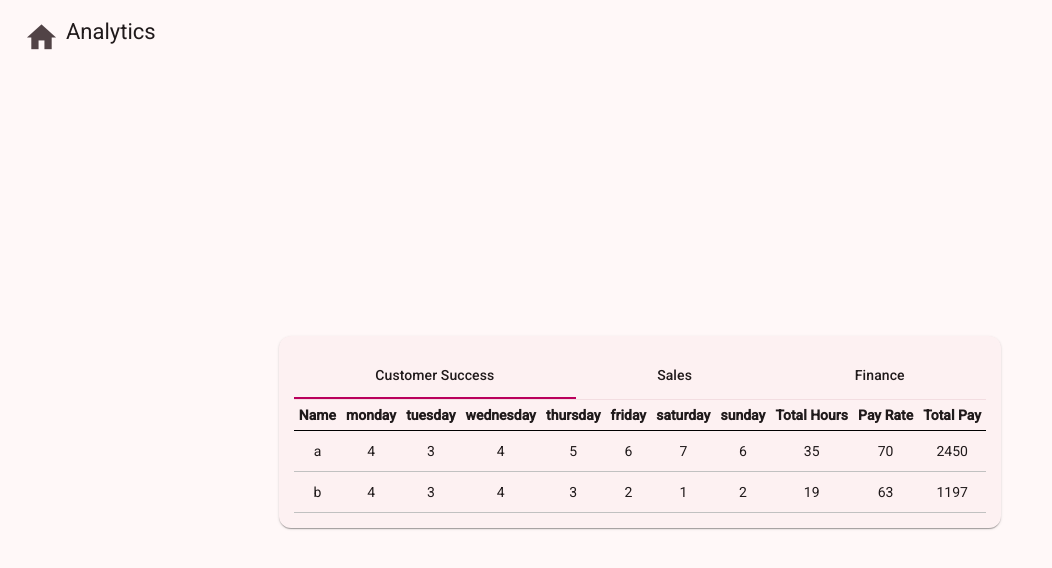
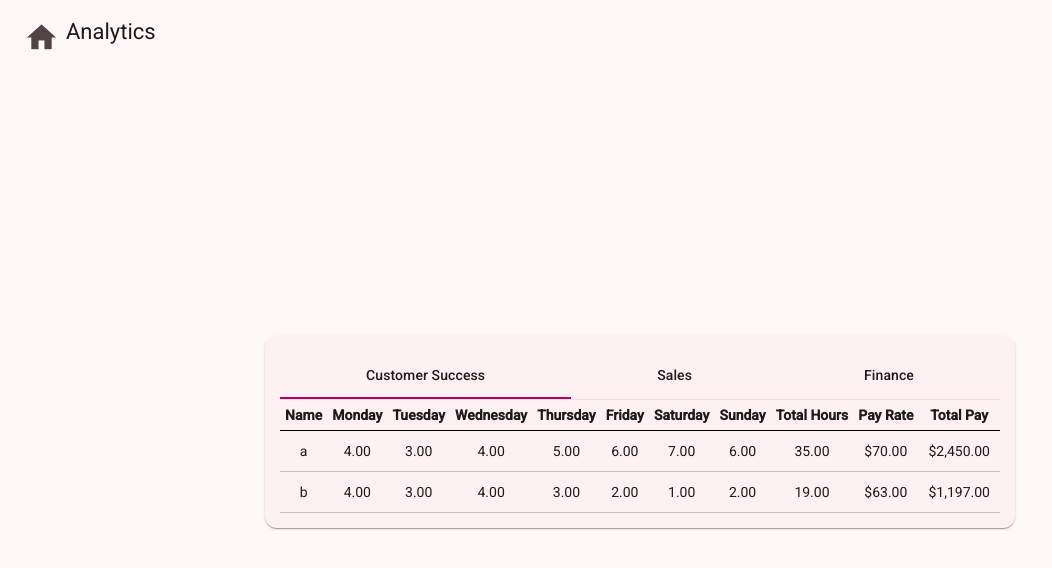
Before and after one commit to LiTTleCoMi/timesheet-2, an Angular app: page /analytics in a window 1280 px wide. Shown: the top 568 px of the page, without its empty margins (0-1052 px from the left). Built offline with nearby package versions, Linux system fonts and the light colour scheme.

Commit message:
added some decimal and currency pipes to the analytics table

```diff
--- a/src/app/components/analytics-table/analytics-table.html
+++ b/src/app/components/analytics-table/analytics-table.html
@@ -3,7 +3,7 @@
     <thead>
       <th>Name</th>
       @for (day of weekdays; track day) {
-      <th>{{ day }}</th>
+      <th>{{ day | titlecase }}</th>
       }
       <th>Total Hours</th>
       <th>Pay Rate</th>
@@ -14,11 +14,11 @@
       <tr>
         <td>{{ employee.name }}</td>
         @for (day of weekdays; track day) {
-        <td>{{ employee[day] }}</td>
+        <td>{{ employee[day] | number : '1.2-2' }}</td>
         }
-        <td class="total-cell">{{ getTotalHours(employee) }}</td>
-        <td>{{ employee.payRate }}</td>
-				<td>{{ employee.payRate * getTotalHours(employee) }}</td>
+        <td class="total-cell">{{ getTotalHours(employee) | number : '1.2-2' }}</td>
+        <td>{{ employee.payRate | currency }}</td>
+        <td>{{ employee.payRate * getTotalHours(employee) | currency }}</td>
       </tr>
       }
     </tbody>
--- a/src/app/components/analytics-table/analytics-table.ts
+++ b/src/app/components/analytics-table/analytics-table.ts
@@ -1,9 +1,10 @@
 import { Component, input, OnInit } from '@angular/core';
 import { EmployeeInterface } from '../../interfaces/employee';
+import { CurrencyPipe, DecimalPipe, TitleCasePipe } from '@angular/common';
 
 @Component({
   selector: 'app-analytics-table',
-  imports: [],
+  imports: [TitleCasePipe, DecimalPipe, CurrencyPipe],
   templateUrl: './analytics-table.html',
   styleUrl: './analytics-table.scss',
 })
--- a/src/app/components/timesheet/timesheet.html
+++ b/src/app/components/timesheet/timesheet.html
@@ -45,7 +45,7 @@
               />
             </td>
             }
-            <td class="total-cell">{{ getTotalHours(employee) }}</td>
+            <td class="total-cell">{{ getTotalHours(employee) | number : '1.2-2' }}</td>
             <td>
               <button mat-icon-button (click)="deleteEmployee(i)">
                 <mat-icon>delete</mat-icon>
--- a/src/app/components/timesheet/timesheet.ts
+++ b/src/app/components/timesheet/timesheet.ts
@@ -5,11 +5,11 @@ import { DepartmentInterface } from '../../interfaces/department';
 import { AbstractControl, FormControl, FormsModule, ValidatorFn } from '@angular/forms';
 import { EmployeeInterface } from '../../interfaces/employee';
 import { MaterialModule } from '../../modules/material-module';
-import { TitleCasePipe } from '@angular/common';
+import { DecimalPipe, TitleCasePipe } from '@angular/common';
 
 @Component({
   selector: 'app-timesheet',
-  imports: [MaterialModule, TitleCasePipe, FormsModule],
+  imports: [MaterialModule, TitleCasePipe, FormsModule, DecimalPipe],
   templateUrl: './timesheet.html',
   styleUrl: './timesheet.scss',
 })
```
